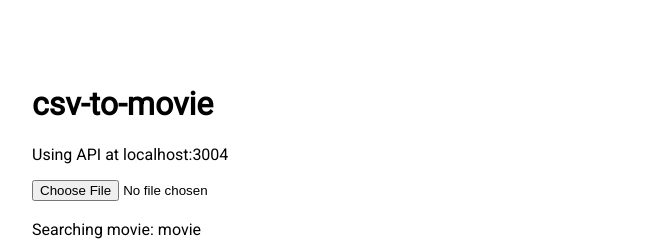
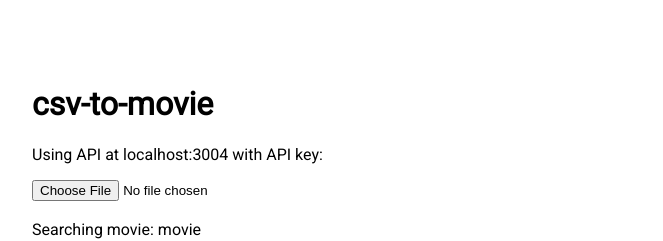
Before and after one commit to gatesweeney/csv-torrent-gen, a React (Create React App) app: page / in a window 1280 px wide. Shown: the top 241 px of the page, without its empty margins (32-695 px from the left). Built offline with nearby package versions, Linux system fonts and the light colour scheme.

Commit message:
setup for internet access

```diff
--- a/src/App.js
+++ b/src/App.js
@@ -4,6 +4,7 @@ import Papa from "papaparse";
 import getTorrents from "./getTorrent";
 import $ from "jquery";
 import { getAllUrlParams } from "./getParams";
+
 
 
 var domain;
@@ -21,8 +22,9 @@ var allListings = [];
 
 function App() {
 
-
-
+  var apiKey = '';
+  apiKey = getAllUrlParams().key;
+  console.log('Using api key: ', apiKey);
 
   $('#complete').hide();
   $('#submit').hide();
@@ -65,7 +67,7 @@ function App() {
 
         //Call the API
         for (let i = 0; i === 0; i++) {
-          allListings = getTorrents(movieList, domain, port, site, limit, seedMin, searchAll);
+          allListings = getTorrents(movieList, domain, port, site, limit, seedMin, apiKey);
         }
         // Filtered Column Names
         setTableRows(rowsArray[0]);
@@ -81,7 +83,7 @@ function App() {
   var out = (
       <div>
         <h1>csv-to-movie</h1>
-        <p>Using API at {domain}:{port}</p>
+        <p>Using API at {domain}:{port} with API key: {apiKey}</p>
         <input
           type="file"
           name="file"
--- a/src/getTorrent.js
+++ b/src/getTorrent.js
@@ -7,7 +7,7 @@ let errors = [];
 let allListings = [];
 var roll = [];
 
-export default async function getTorrents(csvData, domain, port, site, limit, seedMin, searchAll) {
+export default async function getTorrents(csvData, domain, port, site, limit, seedMin, apiKey) {
 
 
     var apiType = '/api?';
@@ -38,7 +38,7 @@ export default async function getTorrents(csvData, domain, port, site, limit, se
         query = query.replace(/[^a-zA-Z0-9 ]/g, '');
         query = query.replaceAll(' ', '%20');
         // URL structure
-        var url = `http://${domain}:${port}${apiType}search=${query}&limit=${limit}&category=${category}`
+        var url = `http://${domain}:${port}${apiType}key=${apiKey}&search=${query}&limit=${limit}&category=${category}`
 
         console.log(url);
 
@@ -244,7 +244,7 @@ export default async function getTorrents(csvData, domain, port, site, limit, se
     $('#submit').css("display", "block");
 
     $('#submit').on('click', function(ev) {
-        pushTorrents(masterList);
+        pushTorrents(masterList, domain, port);
     });
 
 
--- a/src/pushTorrents.js
+++ b/src/pushTorrents.js
@@ -1,9 +1,9 @@
 
 
-export default async function pushTorrents(list) {
+export default async function pushTorrents(list, domain, port) {
     console.log(list);
 
-    await fetch('http://127.0.0.1:3004/seedbox/', {
+    await fetch(`http://${domain}:${port}/seedbox/`, {
     method: 'POST',
     headers: {
         'Accept': 'application/json',
```
